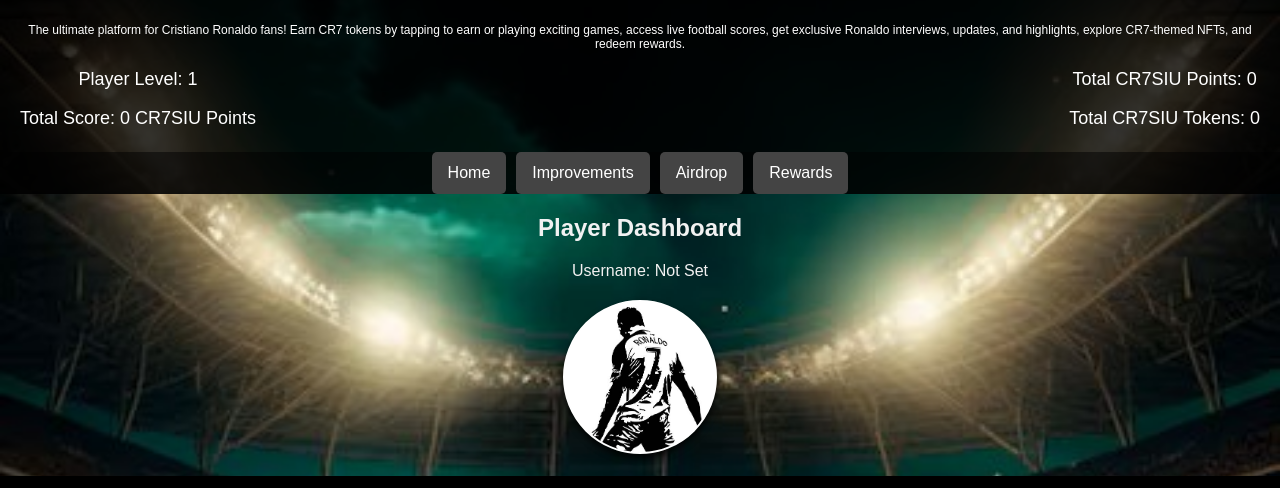
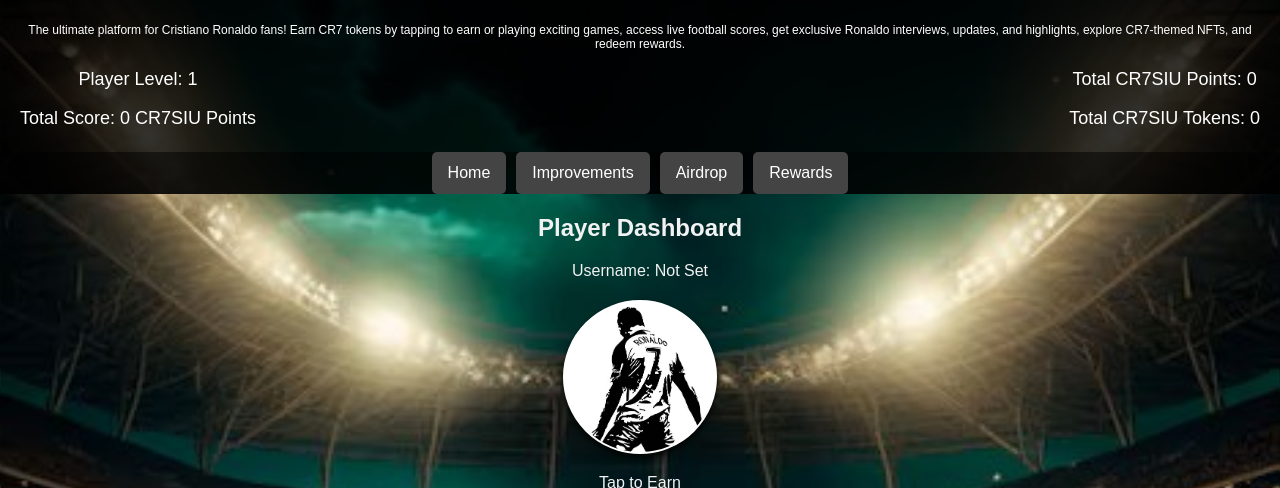
Before and after one commit to cr7siufc/CRLegend7, a plain HTML site: page index.html in a window 1280 px wide. Shown: the part 312-800 px from the top of the page. Drawn offline with Linux system fonts and the light colour scheme.

Commit message:
https://github.com/cr7siufc/CRLegend7.git

```diff
--- a/style.css
+++ b/style.css
@@ -29,12 +29,10 @@
     background-color: black; /* Black fill */
     border-top: 2px solid black; /* Black border at the top */
     width: 100%; /* Full width */
-    height: 10px; /* Adjust height as needed */
-    position: fixed; /* Fix the footer at the bottom */
-    bottom: 0; /* Ensure it's at the bottom */
-    left: 0; /* Ensure it spans the full width */
+    height: 40px; /* Increased height */
     text-align: center; /* Center align content */
     color: #fff; /* Text color inside footer */
+    padding: 10px;
 }
 
 /* Logo and Navigation */
@@ -87,6 +85,7 @@
 /* Main Content */
 .main {
     text-align: center;
+    padding-bottom: 60px; /* Increased padding at the bottom */
 }
 
 #tap-to-earn {
@@ -101,12 +100,10 @@
     box-shadow: 0px 4px 6px rgba(0, 0, 0, 0.8);
     cursor: pointer;
     transition: transform 0.2s ease-in-out;
-    gap: 40px; /* Added spacing between buttons */
 }
 
-/* Added spacing below Tap-to-Earn */
 #tap-to-earn-container {
-    padding-bottom: 100px; /* Increased spacing below Tap-to-Earn section */
+    padding-bottom: 100px; /* Ensured proper spacing below Tap-to-Earn section */
 }
 
 #tap-to-earn:hover {
```
